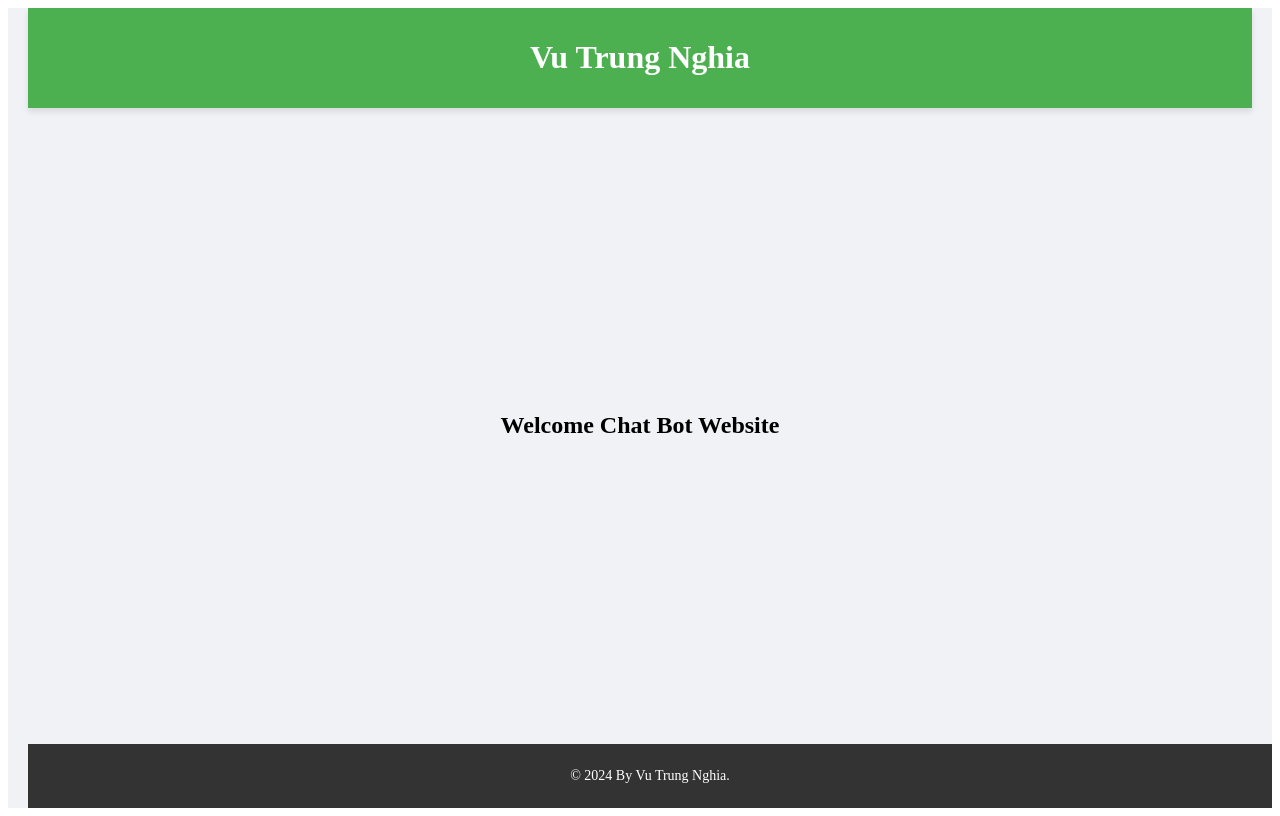
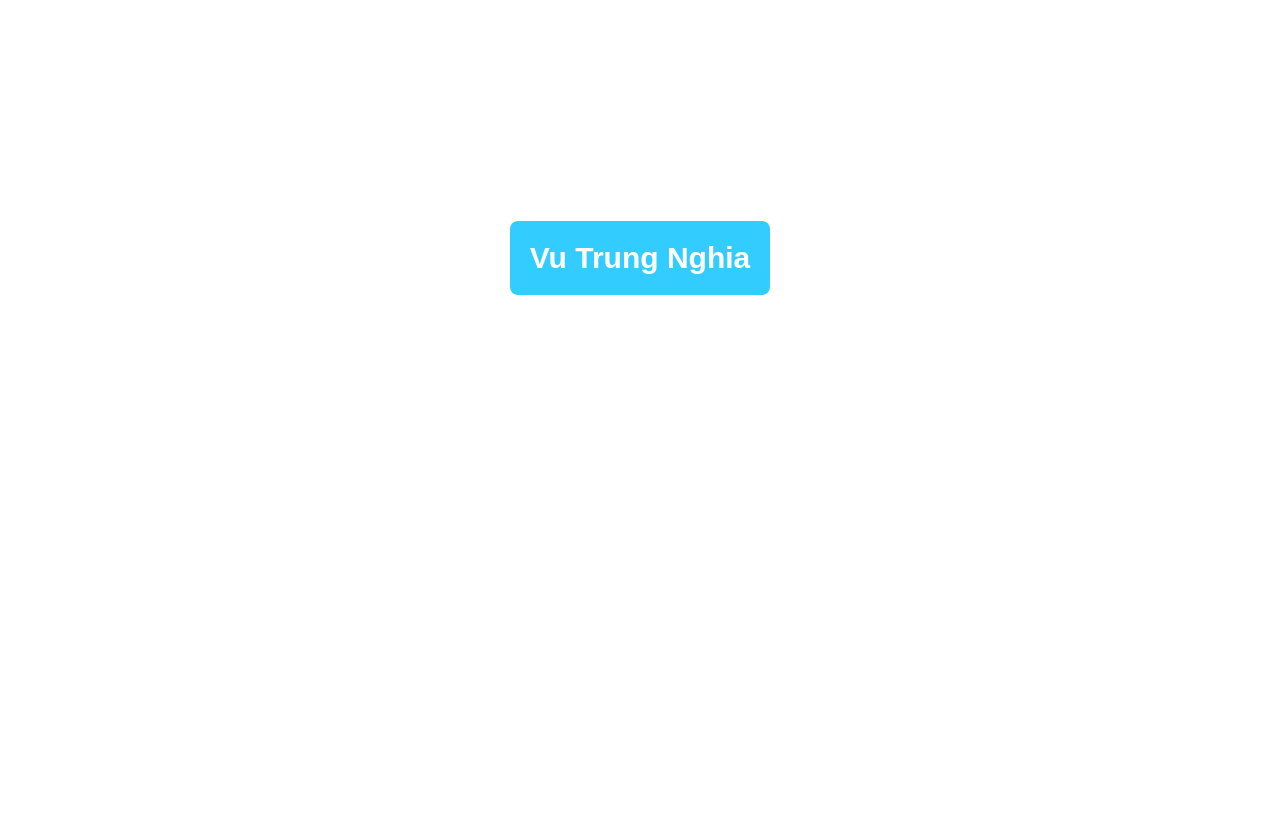
Before and after one commit to anhemlam648/Chat_AI, a React (Vite) app: page / in a window 1280 px wide. Built offline with nearby package versions, Linux system fonts and the light colour scheme.

Commit message:
updateHomePage

```diff
--- a/src/components/HomePage.jsx
+++ b/src/components/HomePage.jsx
@@ -1,34 +1,20 @@
-import { useEffect } from 'react';
+import React, { useEffect } from 'react';
 
 const styles = {
     container: {
         display: 'flex',
         flexDirection: 'column',
-        height: '100vh',
-        backgroundColor: '#f0f2f5',
-        padding: '0 20px',
-        boxSizing: 'border-box',
-    },
-    header: {
-        backgroundColor: '#4CAF50',
-        color: 'white',
-        padding: '10px 20px',
-        textAlign: 'center',
-        boxShadow: '0 4px 6px rgba(0, 0, 0, 0.1)',
-    },
-    mainContent: {
-        flex: 1,
-        display: 'flex',
         alignItems: 'center',
         justifyContent: 'center',
+        height: '500px',
+        fontFamily: 'Arial, sans-serif',
     },
-    footer: {
-        backgroundColor: '#333',
-        color: 'white',
-        textAlign: 'center',
-        padding: '10px',
-        fontSize: '0.875rem',
-        width: '100%',
+    h1: {
+        fontSize: '30px',
+        color: '#FFFFFF',
+        background: '#33CCFF',
+        padding: '20px',
+        borderRadius: '8px',
     },
     chatbot: {
         width: '100%',
@@ -38,17 +24,20 @@ const styles = {
 };
 
 const HomePage = () => {
+    useEffect(() => {
+        const script = document.createElement('script');
+        script.src = "https://www.gstatic.com/dialogflow-console/fast/messenger/bootstrap.js?v=1";
+        script.async = true;
+        document.body.appendChild(script);
+
+        return () => {
+            document.body.removeChild(script);
+        };
+    }, []);
+
     return (
         <div style={styles.container}>
-            <header style={styles.header}>
-                <h1>Vu Trung Nghia</h1>
-            </header>
-            <main style={styles.mainContent}>
-                <h2>Welcome Chat Bot Website</h2>
-            </main>
-            <footer style={styles.footer}>
-                <p>&copy; 2024 By Vu Trung Nghia.</p>
-            </footer>
+            <h1 style={styles.h1}>Vu Trung Nghia</h1>
         </div>
     );
 };
```
